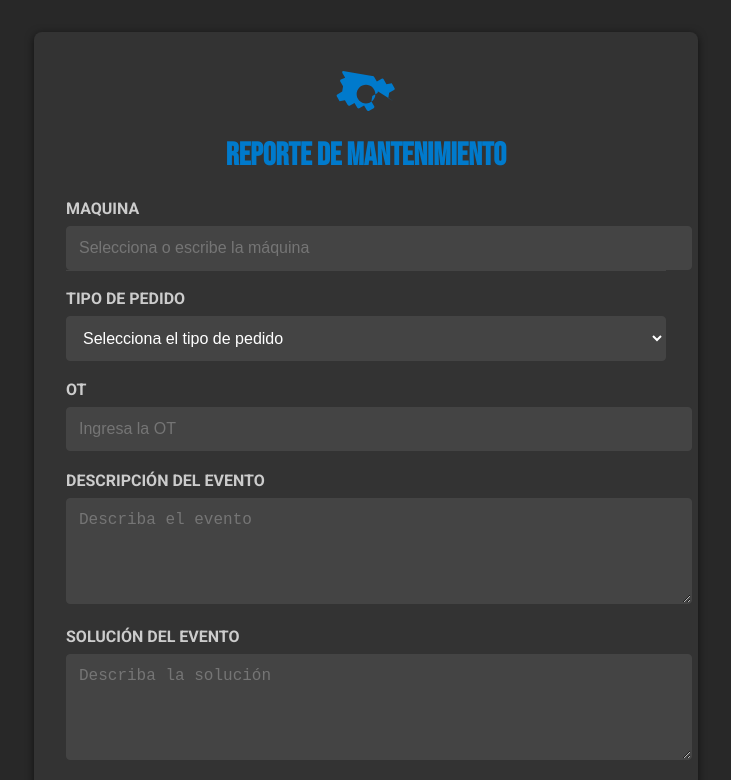
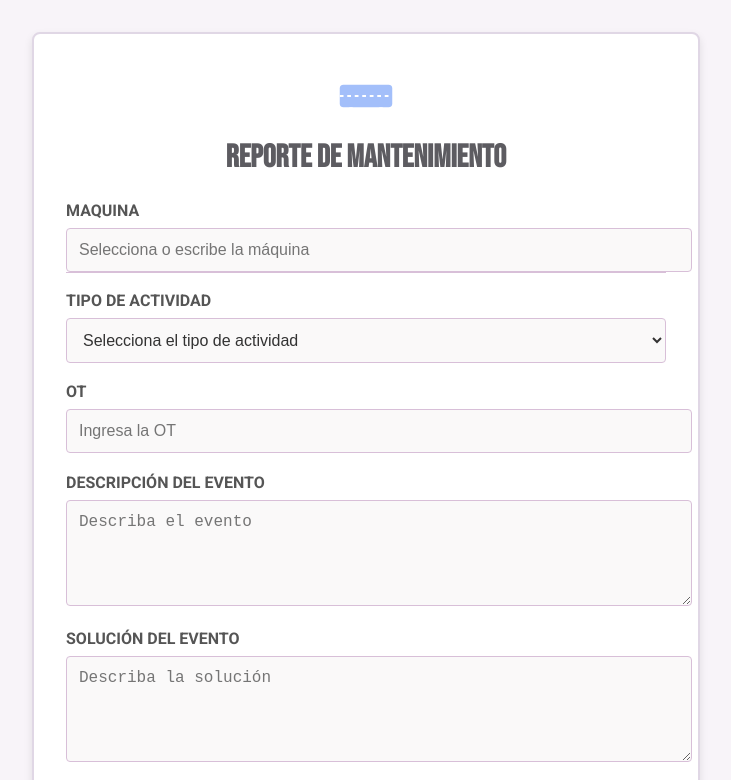
Before and after one commit to LioKen/Reportesalva, a plain HTML site: page index.html in a window 1280 px wide. Shown: the top 780 px of the page, without its empty margins (274-1005 px from the left). Drawn offline with Linux system fonts and the light colour scheme.

Commit message:
Update index.html

```diff
--- a/index.html
+++ b/index.html
@@ -11,10 +11,10 @@
   <link href="https://fonts.googleapis.com/css2?family=Roboto:wght@400;700&family=Bebas+Neue&display=swap" rel="stylesheet">
 
   <style>
-    /* Paleta de colores industrial */
+    /* Paleta pastel y estilos profesionales */
     body {
-      background-color: #282828;
-      color: #fff;
+      background-color: #F8F4F9;
+      color: #333;
       font-family: 'Roboto', sans-serif;
       margin: 0;
       padding: 0;
@@ -23,29 +23,35 @@
       padding: 2rem;
     }
     .formulario {
-      background-color: #333;
+      background-color: #FFFFFF;
       max-width: 600px;
       margin: 0 auto;
       padding: 2rem;
+      border: 2px solid #E0D7E5;
       border-radius: 8px;
-      box-shadow: 0 2px 8px rgba(0, 0, 0, 0.6);
+      box-shadow: 0 4px 8px rgba(0,0,0,0.1);
+      transition: transform 0.3s ease, box-shadow 0.3s ease;
+    }
+    .formulario:hover {
+      transform: translateY(-3px);
+      box-shadow: 0 6px 12px rgba(0,0,0,0.15);
     }
     .form-header {
       text-align: center;
       margin-bottom: 1.5rem;
     }
-    /* Ícono de engranaje profesional */
-    .gear-icon {
+    /* Icono de conveyor (cinta transportadora) */
+    .conveyor-icon {
       width: 60px;
       height: 60px;
       margin-bottom: 0.5rem;
-      fill: #007ACC;
+      fill: #A3BFFA;
     }
     .form-header h2 {
       margin: 0;
       font-family: 'Bebas Neue', sans-serif;
       font-size: 2rem;
-      color: #007ACC;
+      color: #5D5C61;
     }
     .campo {
       margin-bottom: 1.2rem;
@@ -55,20 +61,32 @@
       display: block;
       margin-bottom: 0.5rem;
       font-weight: bold;
-      color: #ccc;
+      color: #555;
     }
     .campo input[type="text"],
     .campo input[type="date"],
     .campo input[type="time"],
+    .campo input[type="number"],
     .campo select,
     .campo textarea {
       width: 100%;
       padding: 0.75rem;
-      border: 1px solid #444;
+      border: 1px solid #D8BFD8;
       border-radius: 4px;
       font-size: 1rem;
-      background-color: #444;
-      color: #fff;
+      background-color: #FAF9F9;
+      color: #333;
+      transition: border 0.3s ease, box-shadow 0.3s ease;
+    }
+    .campo input[type="text"]:focus,
+    .campo input[type="date"]:focus,
+    .campo input[type="time"]:focus,
+    .campo input[type="number"]:focus,
+    .campo select:focus,
+    .campo textarea:focus {
+      border-color: #A3BFFA;
+      box-shadow: 0 0 5px rgba(163,191,250,0.5);
+      outline: none;
     }
     .campo textarea {
       resize: vertical;
@@ -81,11 +99,11 @@
       list-style: none;
       margin: 0;
       padding: 0;
-      border: 1px solid #444;
+      border: 1px solid #D8BFD8;
       border-top: none;
       max-height: 150px;
       overflow-y: auto;
-      background-color: #444;
+      background-color: #FAF9F9;
       position: absolute;
       width: calc(100% - 2px);
       z-index: 10;
@@ -93,12 +111,13 @@
     .suggestions-list li {
       padding: 0.5rem;
       cursor: pointer;
+      transition: background-color 0.3s ease;
     }
     .suggestions-list li:hover {
-      background-color: #555;
+      background-color: #E6E6FA;
     }
     .boton {
-      background-color: #007ACC;
+      background-color: #A3BFFA;
       color: #fff;
       border: none;
       padding: 0.75rem 1.5rem;
@@ -106,14 +125,15 @@
       font-size: 1rem;
       cursor: pointer;
       width: 100%;
+      transition: background-color 0.3s ease;
     }
     .boton:hover {
-      background-color: #005b99;
+      background-color: #7FA4F9;
     }
     #errorMessage {
       text-align: center;
       margin-bottom: 1rem;
-      color: #ff3333;
+      color: #FF6F61;
     }
     #spinner {
       margin-top: 10px;
@@ -130,7 +150,7 @@
     footer {
       text-align: center;
       padding: 1rem;
-      color: #ccc;
+      color: #888;
       font-size: 0.9rem;
     }
   </style>
@@ -140,9 +160,13 @@
     <section>
       <form id="miFormulario" class="formulario">
         <div class="form-header">
-          <!-- Ícono de engranaje profesional -->
-          <svg class="gear-icon" xmlns="http://www.w3.org/2000/svg" viewBox="0 0 512 512">
-            <path d="M487.4 315.7l-41.4-24 7.4-45.5 41.4-24c5.7-3.3 7.8-10.6 5-16.3l-24-41.4-45.5 7.4-24-41.4c-3.3-5.7-10.6-7.8-16.3-5l-41.4 24-24-41.4c-3.3-5.7-10.6-7.8-16.3-5L59.3 60c-5.7 3.3-7.8 10.6-5 16.3l24 41.4L41.4 132c-5.7 3.3-7.8 10.6-5 16.3l24 41.4-7.4 45.5-41.4 24c-5.7 3.3-7.8 10.6-5 16.3l24 41.4 45.5-7.4 24 41.4c3.3 5.7 10.6 7.8 16.3 5l41.4-24 24 41.4c3.3 5.7 10.6 7.8 16.3 5l41.4-24 24 41.4c3.3 5.7 10.6 7.8 16.3 5l41.4-24c5.7-3.3 7.8-10.6 5-16.3l-24-41.4 7.4-45.5 41.4-24c5.7-3.3 7.8-10.6 5-16.3zM256 336c-44.2 0-80-35.8-80-80s35.8-80 80-80 80 35.8 80 80-35.8 80-80 80z"/>
+          <!-- Icono de conveyor (cinta transportadora) -->
+          <svg class="conveyor-icon" xmlns="http://www.w3.org/2000/svg" viewBox="0 0 64 64">
+            <!-- Ejemplo de icono de conveyor, puedes personalizar el SVG -->
+            <rect x="4" y="20" width="56" height="24" rx="4" ry="4"/>
+            <path d="M4,32 L60,32" stroke="#fff" stroke-width="2" stroke-dasharray="4 4"/>
+            <circle cx="16" cy="48" r="4" fill="#fff"/>
+            <circle cx="48" cy="48" r="4" fill="#fff"/>
           </svg>
           <h2>Reporte de Mantenimiento</h2>
         </div>
@@ -157,11 +181,11 @@
           </div>
         </div>
 
-        <!-- Campo: TIPO DE PEDIDO -->
+        <!-- Campo: TIPO DE ACTIVIDAD (obligatorio) -->
         <div class="campo">
-          <label for="tipo_de_pedidoSelect">TIPO DE PEDIDO</label>
+          <label for="tipo_de_pedidoSelect">TIPO DE ACTIVIDAD</label>
           <select id="tipo_de_pedidoSelect" name="tipo_de_pedido" class="input-text" required>
-            <option value="">Selecciona el tipo de pedido</option>
+            <option value="">Selecciona el tipo de actividad</option>
           </select>
         </div>
 
@@ -201,10 +225,10 @@
           <input type="time" id="hora_inicial" name="hora_inicial" class="input-text" required>
         </div>
 
-        <!-- Campo: DURACIÓN -->
+        <!-- Campo: DURACIÓN (sólo números) -->
         <div class="campo">
           <label for="duracion">DURACIÓN</label>
-          <input type="text" id="duracion" name="duracion" class="input-text" placeholder="Ej. 2 horas" required>
+          <input type="number" id="duracion" name="duracion" class="input-text" placeholder="Ej. 2" required>
         </div>
 
         <!-- Campo: TÉCNICO (autocompletable) -->
@@ -235,6 +259,7 @@
     Si tiene inconvenientes, comuníquese con ********
   </footer>
 
+  <!-- Scripts -->
   <script>
     // Función debounce para optimizar el autocompletado
     function debounce(func, delay) {
@@ -249,7 +274,7 @@
     // Variables para datos (desde opciones.json)
     let datosMaquina = [];
     let datosTecnico = [];
-    // Opciones para el select "TIPO DE PEDIDO"
+    // Opciones para el select "TIPO DE ACTIVIDAD"
     let datosTipoDePedido = ["Emergencia", "Correctivo", "Preventivo"];
 
     // Cargar datos desde opciones.json
@@ -375,7 +400,7 @@
 
       const tipoSelect = document.getElementById('tipo_de_pedidoSelect');
       if (tipoSelect.value === "") {
-        showError('Por favor, selecciona un tipo de pedido.');
+        showError('Por favor, selecciona un tipo de actividad.');
         tipoSelect.focus();
         return;
       }
```
